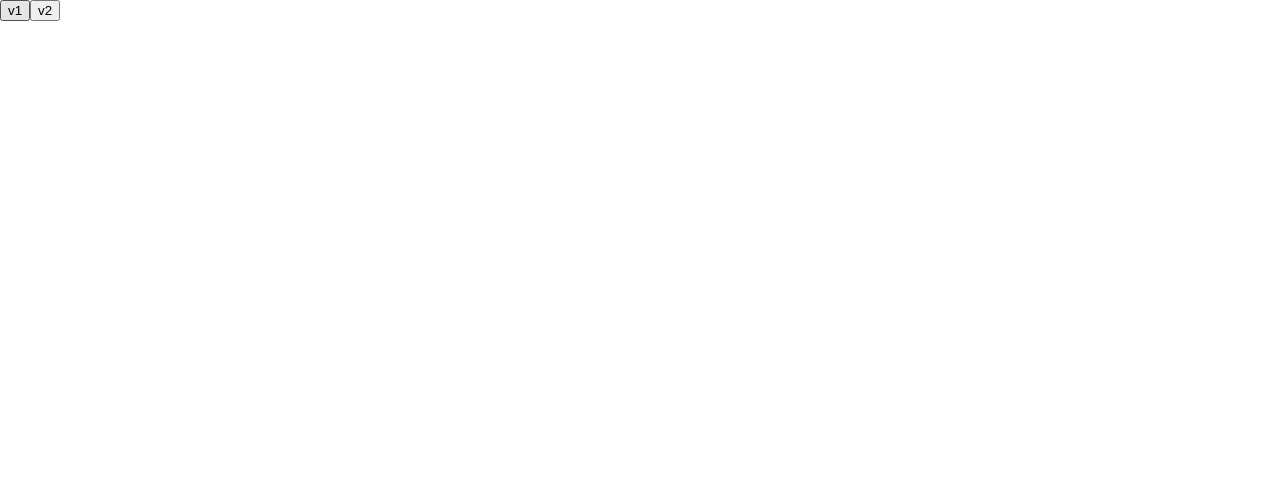
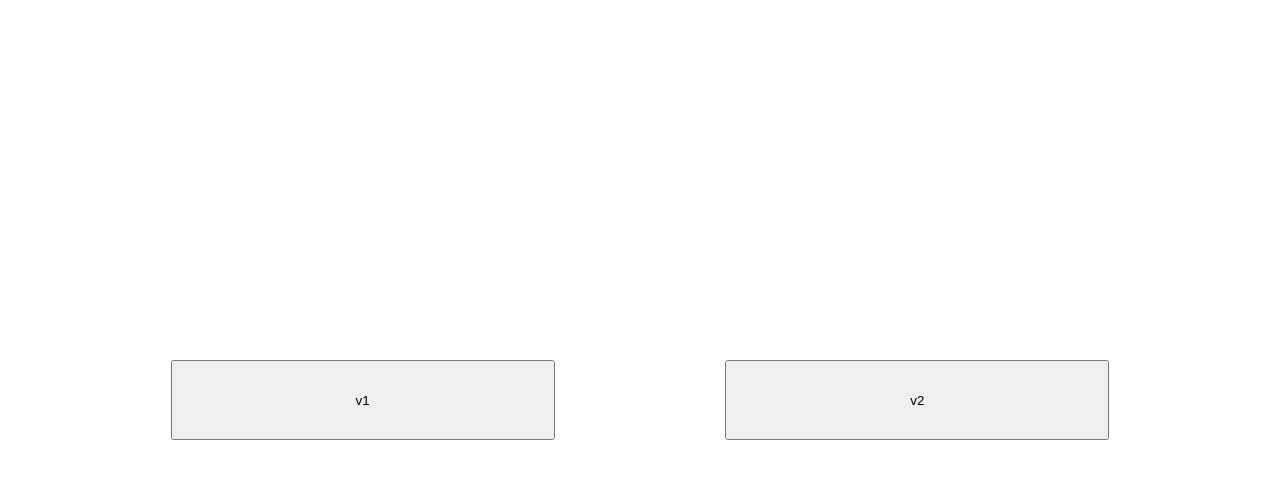
Before and after one commit to CE-Riham/Nim-Game, a React (Vite) app in the folder Nim-Game/: page / in a window 1280 px wide. Both pictures are taken after a click on the button 953 px from the left and 484 px from the top of the page. Shown: the top 478 px of the page. Built offline with nearby package versions, Linux system fonts and the light colour scheme.

Commit message:
transfer interface into type

```diff
--- a/Nim-Game/src/App.tsx
+++ b/Nim-Game/src/App.tsx
@@ -5,17 +5,15 @@ function App() {
   const [currentPage, setCurrentPage] = useState("WelcomePage");
   const [prevPage, setPrevPage] = useState("WelcomePage");
 
-  const onClick = () => {
-    console.log("Start clicked");
-    if (prevPage === "WelcomePage") {
-      setCurrentPage("VersionsPage");
-    }
-  };
-
   return (
     <div style={{ position: "absolute", width: "100%", height: "100%" }}>
+      {/* <VersionsPage></VersionsPage> */}
       {currentPage === "WelcomePage" && (
-        <WelcomePage onClick={onClick}></WelcomePage>
+        <WelcomePage
+          onClick={() => {
+            setCurrentPage("VersionsPage");
+          }}
+        ></WelcomePage>
       )}
       {currentPage === "VersionsPage" && <VersionsPage></VersionsPage>}
     </div>
--- a/Nim-Game/src/components/TransparentButton.tsx
+++ b/Nim-Game/src/components/TransparentButton.tsx
@@ -1,5 +1,5 @@
-import React, { CSSProperties, ReactNode, useState } from "react";
-interface ButtonProps {
+import React, { CSSProperties, FC, ReactNode, useState } from "react";
+type ButtonProps = {
   top: number;
   left: number;
   width: number;
@@ -7,8 +7,9 @@ interface ButtonProps {
   onClick: () => void;
   children?: ReactNode;
   color?: string;
-}
-const TransparentButton = ({
+};
+
+const TransparentButton: FC<ButtonProps> = ({
   top,
   left,
   children = "",
@@ -16,7 +17,7 @@ const TransparentButton = ({
   width,
   height,
   color = "",
-}: ButtonProps) => {
+}) => {
   const [isHovered, setHovered] = useState(false);
 
   const handleMouseEnter = () => {
--- a/Nim-Game/src/pages/VersionsPage.tsx
+++ b/Nim-Game/src/pages/VersionsPage.tsx
@@ -1,12 +1,20 @@
 import React from "react";
 
-function VersionsPage() {
+const VersionsPage = () => {
   return (
-    <div>
-      <button>v1</button>
-      <button>v2</button>
+    <div
+      style={{
+        width: "100%",
+        height: "100%",
+        display: "flex",
+        justifyContent: "space-evenly",
+        alignItems: "center",
+      }}
+    >
+      <button style={{ width: "30%", height: "10%" }}>v1</button>
+      <button style={{ width: "30%", height: "10%" }}>v2</button>
     </div>
   );
-}
+};
 
 export default VersionsPage;
```
Also changed, not shown: Nim-Game/src/pages/WelcomePage.tsx (+7 -5 lines).
